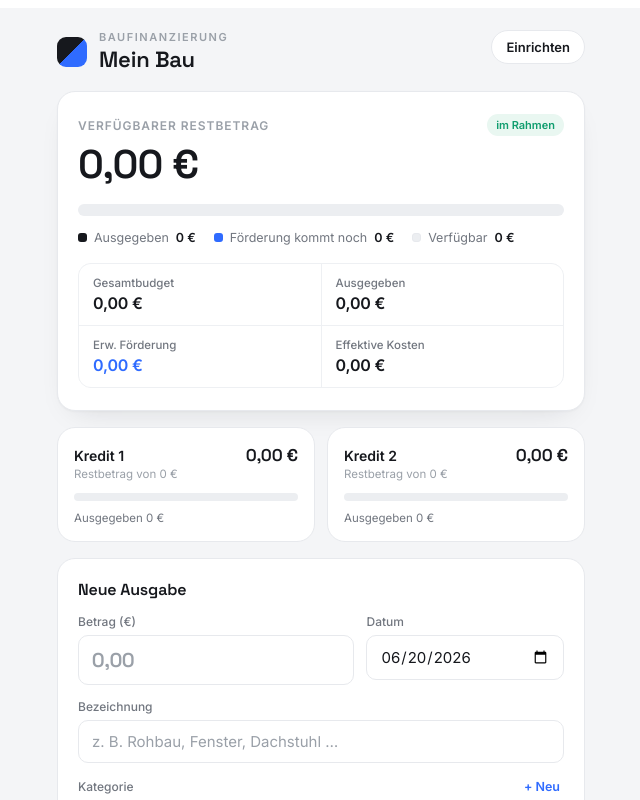
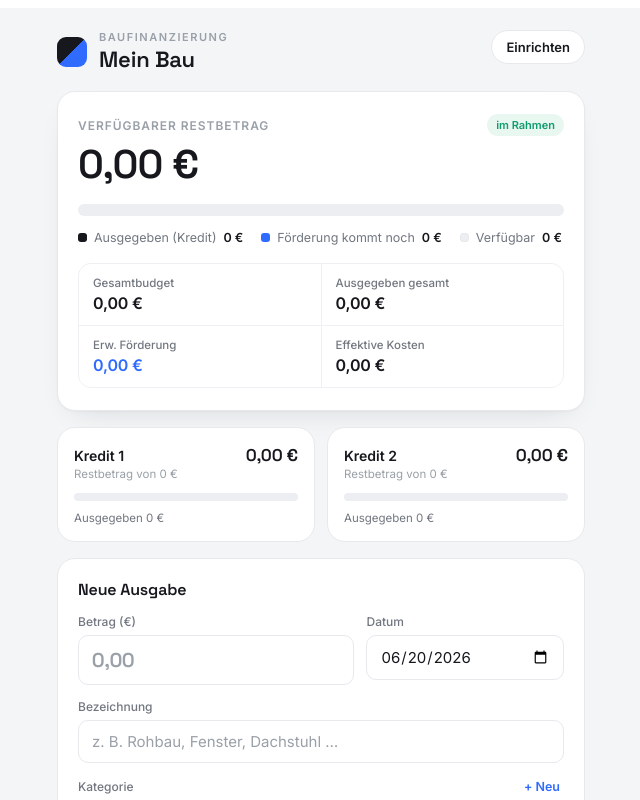
Before and after one commit to patrickkies-web/budgetplaner, a React (Vite) app: page / in a window 1280 px wide. Shown: the top 800 px of the page, without its empty margins (319-959 px from the left). Built offline with nearby package versions, Linux system fonts and the light colour scheme.

Commit message:
fix: Privatkonto-Ausgaben nicht vom verfügbaren Restbetrag abziehen

```diff
--- a/src/App.jsx
+++ b/src/App.jsx
@@ -36,38 +36,45 @@ export default function App() {
     state.credits.forEach((c) => {
       perCredit[c.id] = { total: c.total || 0, spent: 0, payout: 0 };
     });
-    let spent = 0, refund = 0;
+    let spent = 0, refund = 0, creditSpent = 0;
     let privSpent = 0, privPayout = 0;
-    let refundPaid = 0;
+    let refundPaid = 0, creditRefundPaid = 0;
     state.expenses.forEach((e) => {
       const amt = e.amount || 0;
       const r = e.foerderfaehig ? amt * ((e.foerderPercent || 0) / 100) : 0;
       spent += amt;
       refund += r;
       if (e.creditId === "priv") privSpent += amt;
-      else if (perCredit[e.creditId]) perCredit[e.creditId].spent += amt;
+      else {
+        creditSpent += amt;
+        if (perCredit[e.creditId]) perCredit[e.creditId].spent += amt;
+      }
       if (e.foerderfaehig && e.ausgezahlt) {
         refundPaid += r;
         const acc = e.auszahlKonto || e.creditId;
         if (acc === "priv") privPayout += r;
-        else if (perCredit[acc]) perCredit[acc].payout += r;
-        else privPayout += r;
+        else {
+          creditRefundPaid += r;
+          if (perCredit[acc]) perCredit[acc].payout += r;
+          else privPayout += r;
+        }
       }
     });
     const baseBudget = state.credits.reduce((s, c) => s + (c.total || 0), 0);
-    const budget = baseBudget + refundPaid;
+    const budget = baseBudget + creditRefundPaid;
     return {
       perCredit,
       baseBudget,
       budget,
       spent,
+      creditSpent,
       refund,
       refundPaid,
       refundOpen: refund - refundPaid,
       privSpent,
       privPayout,
       privRemaining: privPayout - privSpent,
-      remaining: budget - spent,
+      remaining: budget - creditSpent,
       effective: spent - refund,
     };
   }, [state]);
@@ -246,10 +253,10 @@ export default function App() {
             {eur(calc.remaining)}
           </div>
 
-          <Meter total={calc.budget + calc.refundOpen} effective={calc.spent} refund={calc.refundOpen} />
+          <Meter total={calc.budget + calc.refundOpen} effective={calc.creditSpent} refund={calc.refundOpen} />
 
           <div className="bt-legend">
-            <Legend swatch="ink" label="Ausgegeben" value={eur0(calc.spent)} />
+            <Legend swatch="ink" label="Ausgegeben (Kredit)" value={eur0(calc.creditSpent)} />
             <Legend swatch="accent" label="Förderung kommt noch" value={eur0(calc.refundOpen)} />
             <Legend swatch="track" label="Verfügbar" value={eur0(Math.max(calc.remaining, 0))} />
           </div>
@@ -260,7 +267,7 @@ export default function App() {
               value={eur(calc.budget)}
               sub={calc.refundPaid > 0 ? `inkl. ${eur0(calc.refundPaid)} Förderung` : null}
             />
-            <Stat label="Ausgegeben" value={eur(calc.spent)} />
+            <Stat label="Ausgegeben gesamt" value={eur(calc.spent)} sub={calc.privSpent > 0 ? `davon ${eur0(calc.privSpent)} privat` : null} />
             <Stat
               label="Erw. Förderung"
               value={eur(calc.refund)}
```
